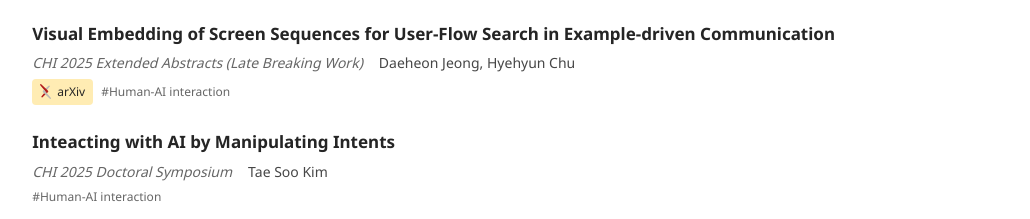
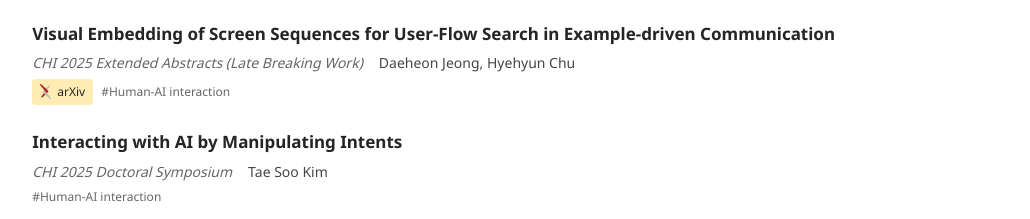
Before and after one commit to uhcsed/uhcsed.github.io, a Next.js app: page /publications in a window 1280 px wide. Shown: the part 1240-1459 px from the top of the page, without its empty margins (49-1079 px from the left). Built offline with nearby package versions, Linux system fonts and the light colour scheme.

Commit message:
Fix Taesoo DC (#121)
Fix title

```diff
--- a/src/data/publications.ts
+++ b/src/data/publications.ts
@@ -189,7 +189,7 @@ export const PUBLICATIONS: Publication[] = [
     ],
   },
   {
-    title: 'Inteacting with AI by Manipulating Intents',
+    title: 'Interacting with AI by Manipulating Intents',
     authors: [MEMBERS.taesookim],
     venue: 'CHI 2025 Doctoral Symposium',
     year: 2025,
```
